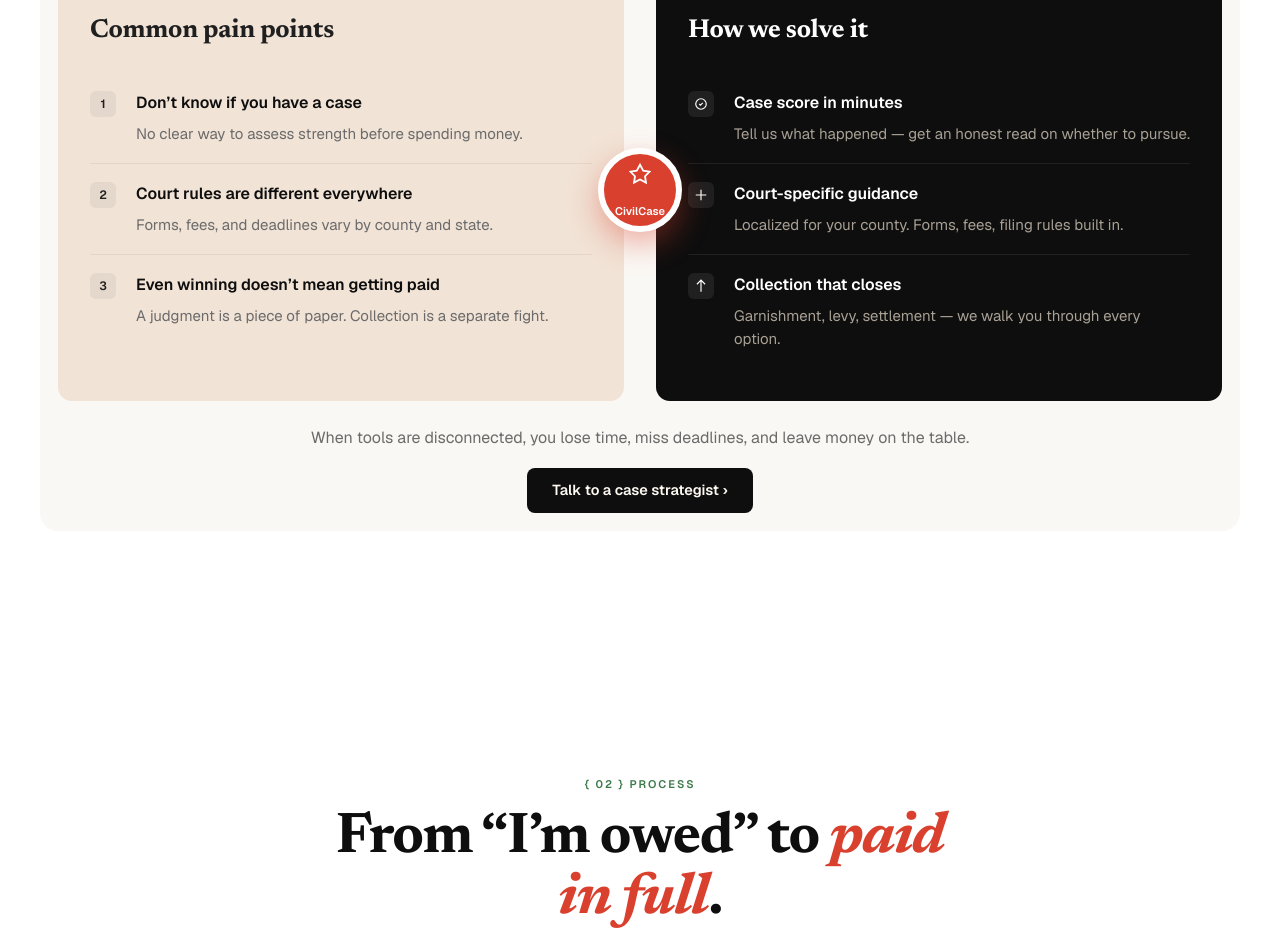
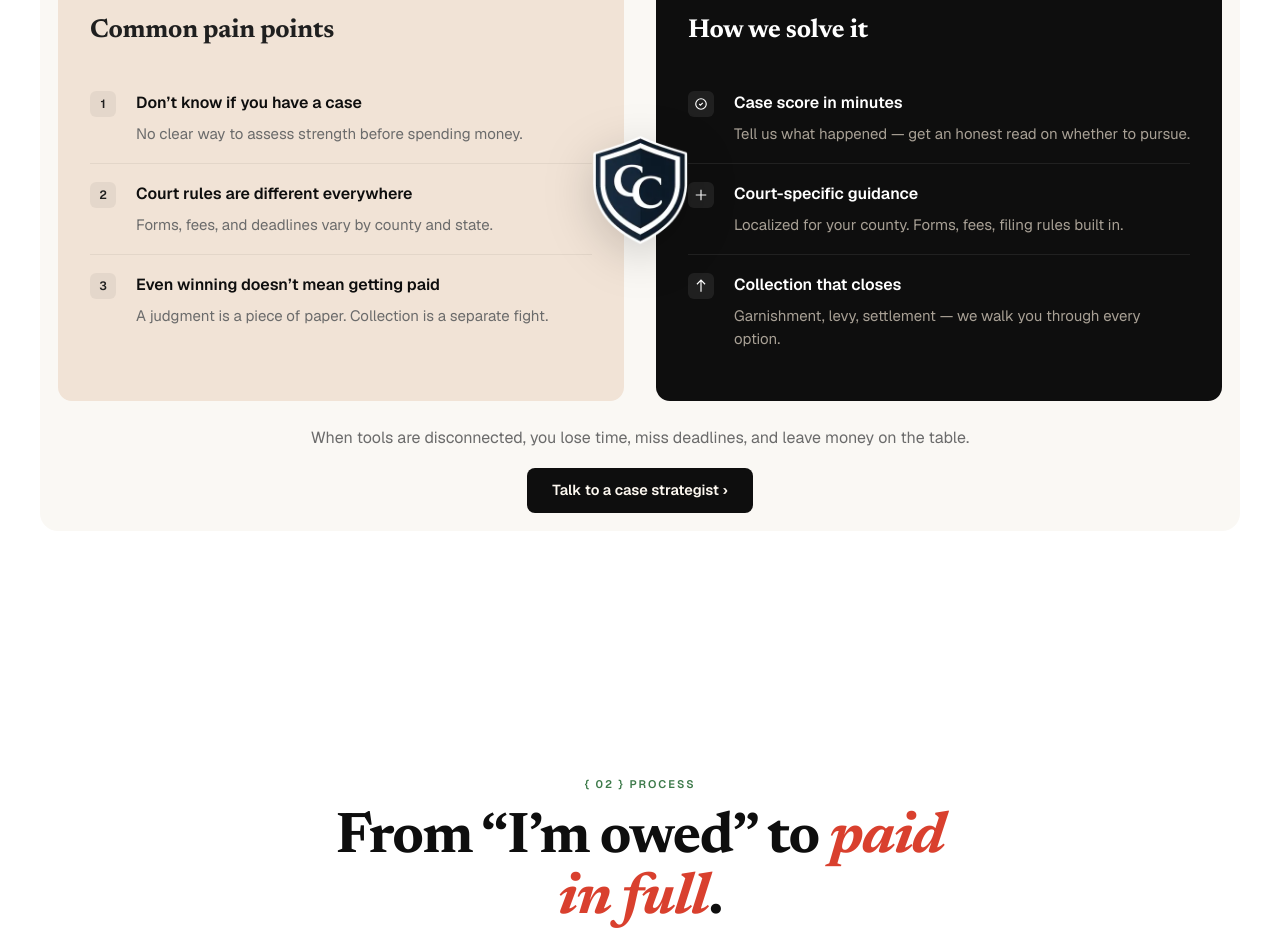
Before and after one commit to ybyalik/smallclaims, a Next.js app: page / in a window 1280 px wide. Shown: the part 1220-2152 px from the top of the page. Built offline with nearby package versions, Linux system fonts and the light colour scheme.

Commit message:
Replace red CivilCase orb with shield logo in problem/solution section
- public/civilcase-shield.webp: standalone shield mark (200x228)
- .ps-orb now wraps the shield image with a soft drop shadow; dropped the red background, white border, and Geist text label

```diff
--- a/app/(site)/page.tsx
+++ b/app/(site)/page.tsx
@@ -228,10 +228,13 @@ export default function Home() {
               </div>
 
               <div className="ps-orb">
-                <svg viewBox="0 0 24 24" fill="none" stroke="white" strokeWidth="2">
-                  <path d="m12 3 3.5 6.5 7 1-5 5 1 7-6.5-3.5-6.5 3.5 1-7-5-5 7-1z" />
-                </svg>
-                CivilCase
+                {/* eslint-disable-next-line @next/next/no-img-element */}
+                <img
+                  src="/civilcase-shield.webp"
+                  alt="CivilCase"
+                  width={200}
+                  height={228}
+                />
               </div>
 
               <div className="ps-col right">
--- a/app/globals.css
+++ b/app/globals.css
@@ -119,8 +119,8 @@ section { padding: var(--section-pad) 0; }
 .ps-col.right .ps-item .t { color: #fff; }
 .ps-item .d { font-size: 15px; color: var(--muted); line-height: 1.55; }
 .ps-col.right .ps-item .d { color: #a8a095; }
-.ps-orb { position: absolute; left: 50%; top: 50%; transform: translate(-50%, -50%); width: 84px; height: 84px; border-radius: 50%; background: var(--accent); color: #fff; display: grid; place-items: center; font-family: "Geist"; font-weight: 600; font-size: 11px; text-align: center; line-height: 1.1; border: 6px solid #fff; box-shadow: 0 12px 30px rgba(217, 64, 46, .4); z-index: 5; }
-.ps-orb svg { width: 22px; height: 22px; margin-bottom: 4px; }
+.ps-orb { position: absolute; left: 50%; top: 50%; transform: translate(-50%, -50%); width: 96px; height: auto; display: grid; place-items: center; z-index: 5; filter: drop-shadow(0 12px 24px rgba(0, 0, 0, 0.18)); }
+.ps-orb img { width: 100%; height: auto; display: block; }
 .ps-grid { gap: 32px; }
 .ps-foot { text-align: center; margin-top: 24px; }
 .ps-foot p { color: var(--muted); font-size: 16px; max-width: 64ch; margin: 0 auto 18px; line-height: 1.6; }
```
Also changed, not shown: public/civilcase-shield.webp (added).
